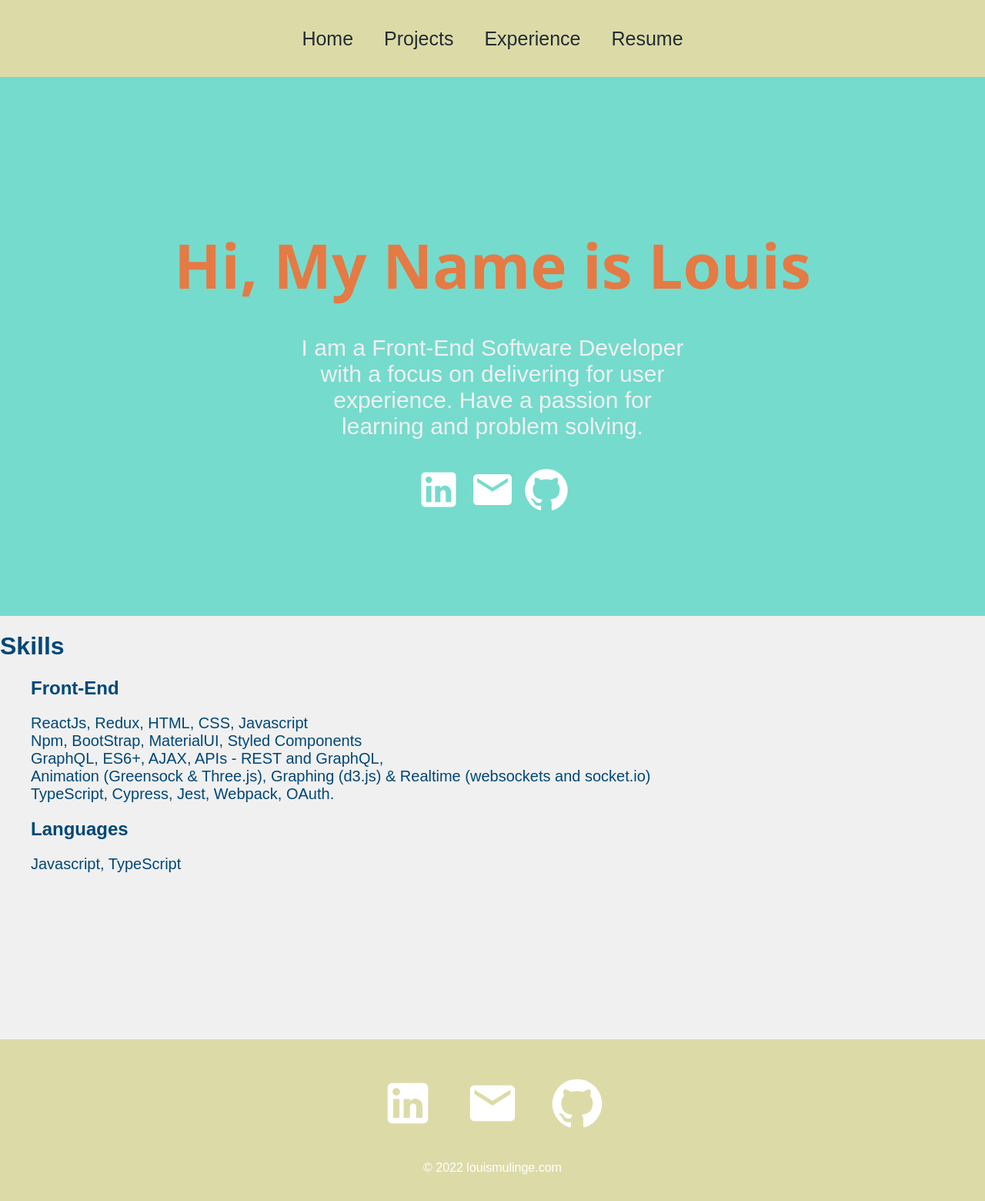
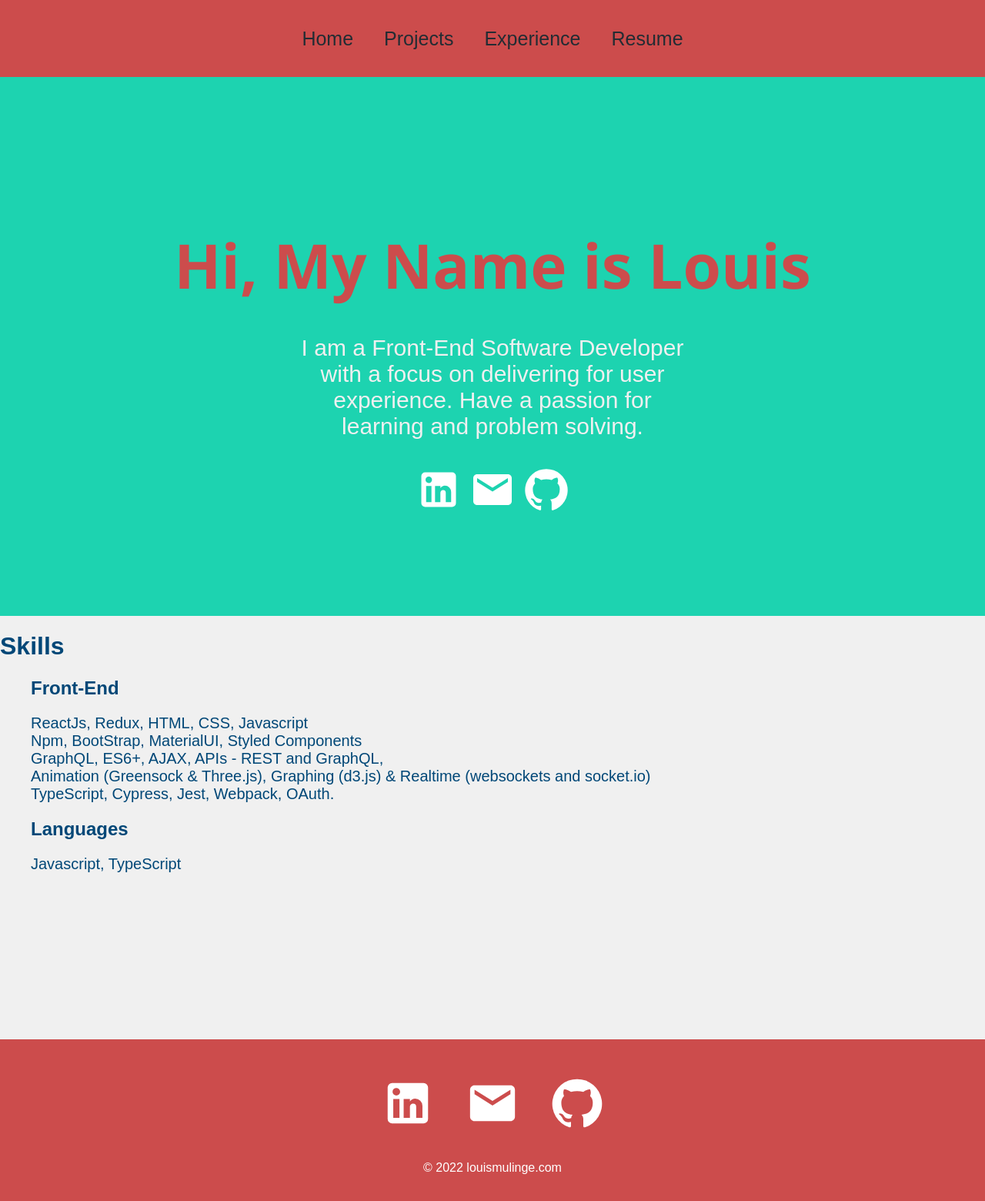
Before and after one commit to LouisNzavi/Portoflio-Website, a React (Create React App) app: page / in a window 1280 px wide. Shown: the whole page at 77% size. Built offline with nearby package versions, Linux system fonts and the light colour scheme.

Commit message:
changing colors as contrast ratio is off

```diff
--- a/public/index.html
+++ b/public/index.html
@@ -2,14 +2,12 @@
 <html lang="en">
   <head>
     <meta charset="utf-8" />
-    <link rel="icon" href="%PUBLIC_URL%/favicon.ico" />
     <meta name="viewport" content="width=device-width, initial-scale=1" />
     <meta name="theme-color" content="#000000" />
     <meta
       name="description"
       content="Portfolio Website for personal projects"
     />
-    <link rel="apple-touch-icon" href="%PUBLIC_URL%/logo192.png" />
     <!--
       manifest.json provides metadata used when your web app is installed on a
       user's mobile device or desktop. See https://developers.google.com/web/fundamentals/web-app-manifest/
--- a/src/styles/Footer.css
+++ b/src/styles/Footer.css
@@ -1,7 +1,7 @@
 .footer {
   width: 100%;
   height: 200px;
-  background: #dcdba8;
+  background: #cc4c4c;
   display: flex;
   justify-content: center;
   align-items: center;
--- a/src/styles/Home.css
+++ b/src/styles/Home.css
@@ -13,14 +13,14 @@
   justify-content: center;
   align-items: center;
   text-align: center;
-  background-color: #75dbcd;
+  background-color: #1dd3b0;
   color: #f0f0f0;
 }
 
 .about h2 {
   font-family: "Segoe UI", Tahoma, Geneva, Verdana, sans-serif;
   font-size: 80px;
-  color: #e57a44;
+  color: #cc4c4c;
   height: 50px;
 }
 
@@ -43,7 +43,7 @@
 }
 
 .skills h1 {
-  color: #004777;
+  color: black;
   text-align: center;
   /* display: flex;
   align-items: center;
--- a/src/styles/Navbar.css
+++ b/src/styles/Navbar.css
@@ -1,7 +1,7 @@
 .navbar {
   width: 100%;
   height: 100px;
-  background: #dcdba8;
+  background: #cc4c4c;
 }
 
 .links {
```
Also changed, not shown: 1 other file (tests, documents, lock files or other folders).
